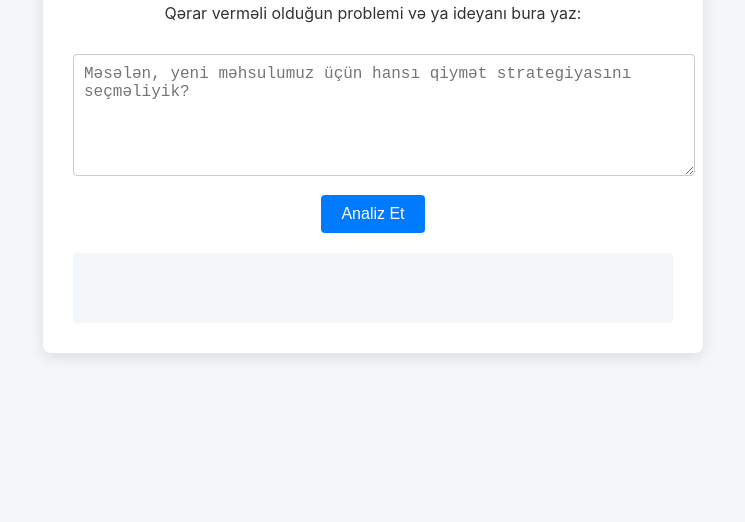
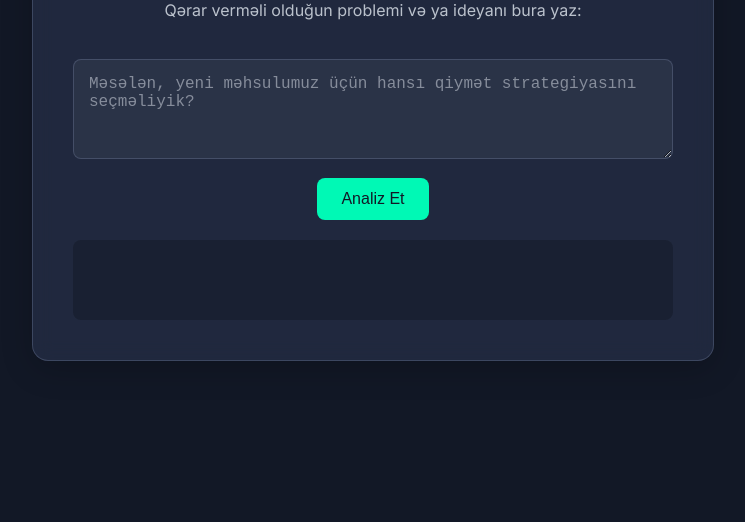
Before and after one commit to evolis123/prisma-mvp, a website: page index.html in a window 1280 px wide. Shown: the part 278-800 px from the top of the page, without its empty margins (267-1012 px from the left). Drawn offline with Linux system fonts and the light colour scheme.

Commit message:
yeni funksiyalar elave olundu

```diff
--- a/index.html
+++ b/index.html
@@ -1,6 +1,9 @@
 <!DOCTYPE html>
 <html lang="en">
 <head>
+    <link rel="preconnect" href="https://fonts.googleapis.com">
+<link rel="preconnect" href="https://fonts.gstatic.com" crossorigin>
+<link href="https://fonts.googleapis.com/css2?family=Inter:wght@400;500;700&display=swap" rel="stylesheet">
     <meta charset="UTF-8">
     <meta name="viewport" content="width=device-width, initial-scale=1.0">
     <title>Prisma MVP</title>
--- a/style.css
+++ b/style.css
@@ -1,55 +1,120 @@
+/* Google Font Import (CSS yolu ilə) */
+@import url('https://fonts.googleapis.com/css2?family=Inter:wght@400;500;700&display=swap');
+
+:root {
+    --background-color: #121826; /* Antrasit / Tünd Mavi */
+    --glass-color: rgba(43, 52, 79, 0.6); /* Şüşə Rəngi */
+    --text-color: #e2e8f0; /* Yumşaq Ağ */
+    --accent-color: #00f9b5; /* Firuzəyi / Nanə Yaşılı */
+    --border-color: rgba(129, 144, 175, 0.3);
+}
+
 body {
-    font-family: -apple-system, BlinkMacSystemFont, 'Segoe UI', Roboto, Oxygen, Ubuntu, Cantarell, 'Open Sans', 'Helvetica Neue', sans-serif;
-    background-color: #f4f7f9;
-    color: #333;
+    font-family: 'Inter', sans-serif;
+    background-color: var(--background-color);
+    color: var(--text-color);
     display: flex;
     justify-content: center;
     align-items: center;
-    height: 100vh;
+    min-height: 100vh;
     margin: 0;
+    overflow: hidden; /* Nəfəs alan fon üçün hazırlıq */
 }
 
 .container {
     width: 90%;
     max-width: 600px;
-    background: #fff;
-    padding: 30px;
-    border-radius: 8px;
-    box-shadow: 0 4px 15px rgba(0, 0, 0, 0.1);
+    background: var(--glass-color);
+    padding: 40px;
+    border-radius: 16px;
+    box-shadow: 0 8px 32px rgba(0, 0, 0, 0.2);
+    border: 1px solid var(--border-color);
+    backdrop-filter: blur(10px); /* Əsas Şüşə Effekti */
+    -webkit-backdrop-filter: blur(10px);
     text-align: center;
+    transition: all 0.3s ease;
+}
+
+h1 {
+    color: #fff;
+    margin-bottom: 8px;
+}
+
+p {
+    margin-bottom: 24px;
+    opacity: 0.8;
 }
 
 textarea {
     width: 100%;
     height: 100px;
     margin-top: 15px;
-    padding: 10px;
-    border-radius: 4px;
-    border: 1px solid #ccc;
+    padding: 15px;
+    border-radius: 8px;
+    border: 1px solid var(--border-color);
     font-size: 16px;
     resize: vertical;
+    background-color: rgba(255, 255, 255, 0.05);
+    color: var(--text-color);
+    box-sizing: border-box; /* Ölçü problemini aradan qaldırır */
+}
+
+textarea::placeholder {
+    color: rgba(226, 232, 240, 0.5);
+}
+
+textarea:focus {
+    outline: none;
+    border-color: var(--accent-color);
+    box-shadow: 0 0 0 3px rgba(0, 249, 181, 0.2);
 }
 
 button {
     margin-top: 15px;
-    padding: 10px 20px;
+    padding: 12px 24px;
     border: none;
-    background-color: #007bff;
-    color: white;
-    border-radius: 4px;
+    background-color: var(--accent-color);
+    color: var(--background-color);
+    border-radius: 8px;
     font-size: 16px;
+    font-weight: 500;
     cursor: pointer;
+    transition: all 0.2s ease;
 }
 
 button:hover {
-    background-color: #0056b3;
+    transform: translateY(-2px);
+    box-shadow: 0 4px 15px rgba(0, 249, 181, 0.2);
+}
+
+button:disabled {
+    background-color: #555;
+    cursor: not-allowed;
+    transform: none;
+    box-shadow: none;
 }
 
 #responseContainer {
     margin-top: 20px;
     padding: 15px;
-    border-radius: 4px;
-    background-color: #f4f7f9;
+    border-radius: 8px;
+    background-color: rgba(0, 0, 0, 0.2);
     text-align: left;
-    white-space: pre-wrap; /* Bu, mətnin sətirlərini qoruyur */
+    white-space: pre-wrap;
+    min-height: 50px;
+    transition: all 0.3s ease;
 }
+
+.loader {
+    border: 4px solid rgba(255, 255, 255, 0.2);
+    border-left-color: var(--accent-color);
+    border-radius: 50%;
+    width: 24px;
+    height: 24px;
+    animation: spin 1s linear infinite;
+    margin: 20px auto;
+}
+
+@keyframes spin {
+    to { transform: rotate(360deg); }
+}
```
